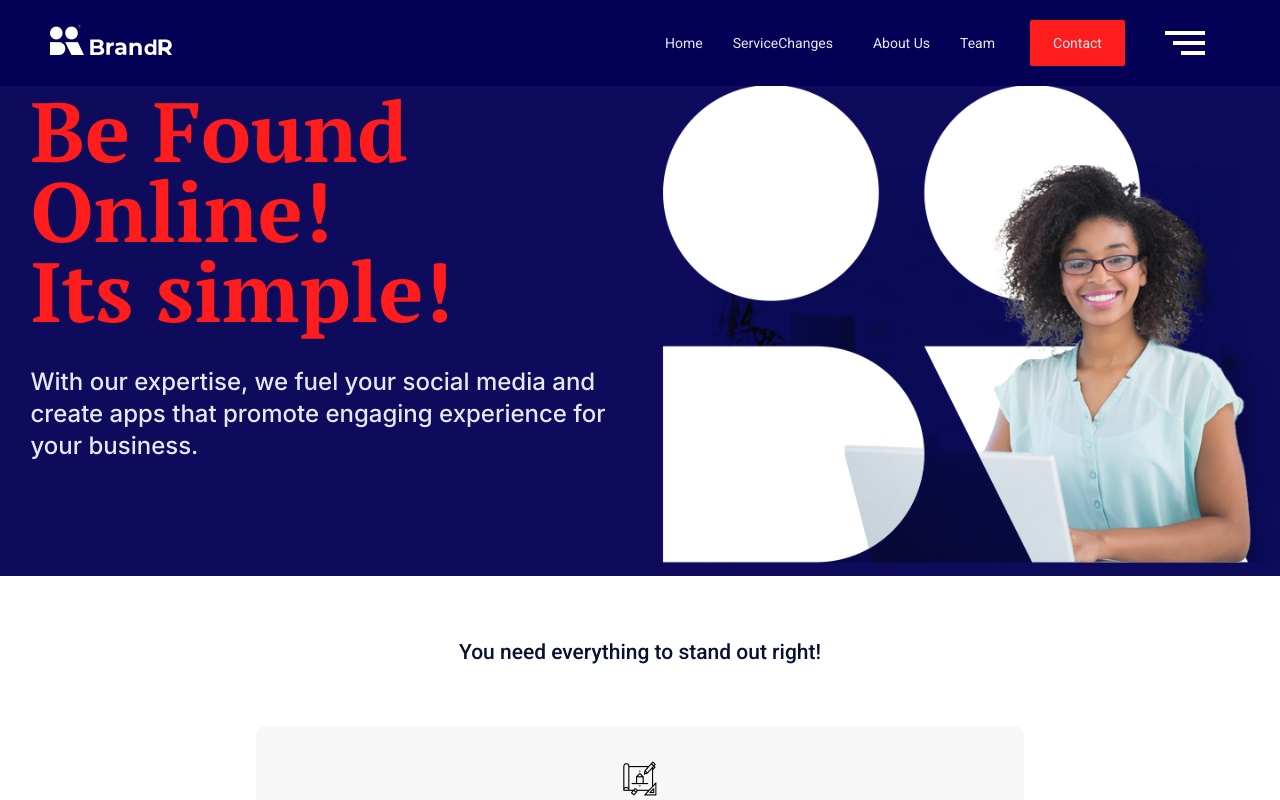
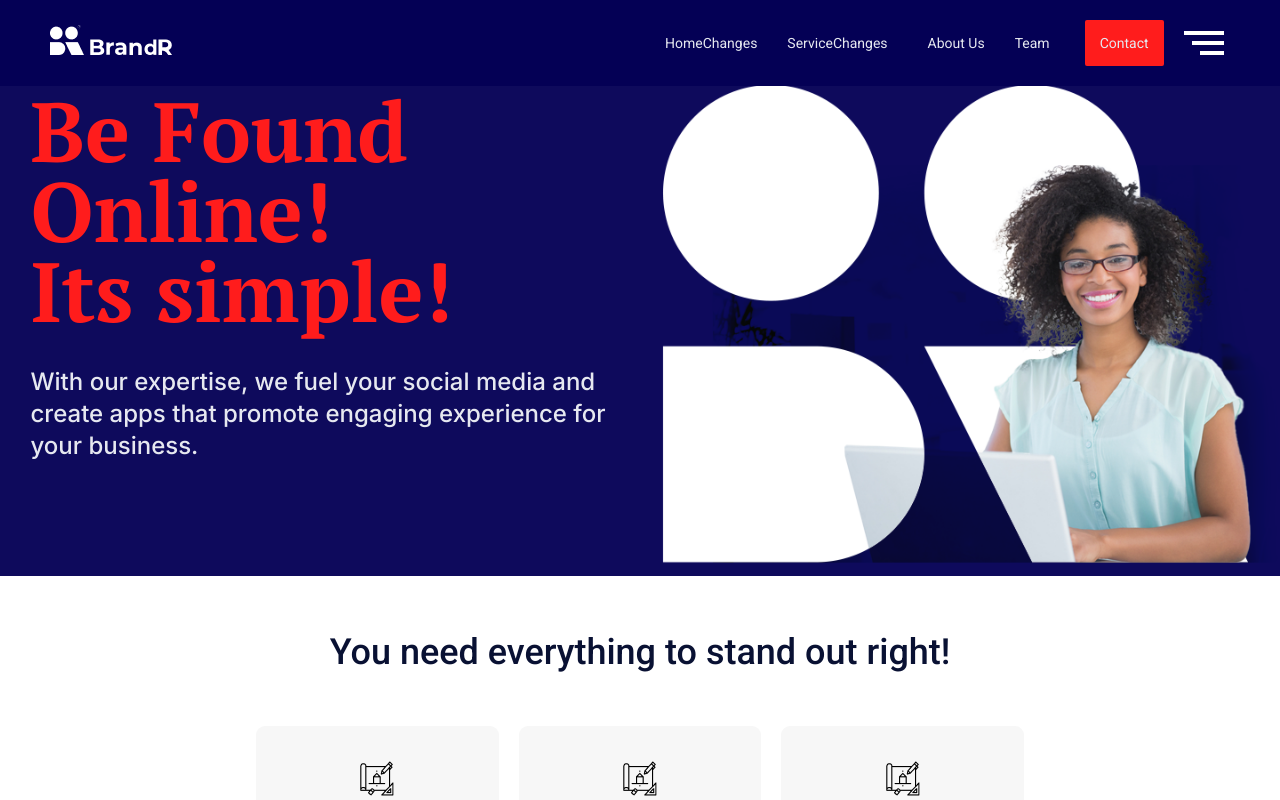
Before and after one commit to georgebsmith-tech/brandre-client, a Next.js app: page / in a window 1280 px wide. Shown: the top 800 px of the page. Built offline with nearby package versions, Linux system fonts and the light colour scheme.

Commit message:
back to 1224

```diff
--- a/src/components/ContactForm.js
+++ b/src/components/ContactForm.js
@@ -2,7 +2,7 @@ import Link from 'next/link'
 import {FaCaretSquareDown as FaCaretDown} from 'react-icons/fa'
 import { useMediaQuery } from 'react-responsive';
 export default function ContactForm() {
-    const onTabletOrMobile = useMediaQuery({ query: '(max-width: 1224px)' })
+    const onTabletOrMobile = useMediaQuery({ query: '(max-width: 1700px)' })
     return (
         <form action="" className={`${onTabletOrMobile?'px5':null}`}>
             <input className={`${onTabletOrMobile?'full-width mb20':'d-none'}  f14 text-gray-500 ls2 bdr5 bdg2 p10 monte`} placeholder='Select Reason for Contacting Us.'/>
--- a/src/components/Nav.js
+++ b/src/components/Nav.js
@@ -8,7 +8,7 @@ export default function Nav() {
         <img src="./images/HomePage/Frame 1.png" alt=""/>
         <div className={`${onTabletOrMobile?'block self-end': 'grid'} grid3 p10`}>
             <div className={`f14 ${onTabletOrMobile? 'd-none':'flex space-around'}`}>
-                <Link href='p20 text-white'><a className='nb p15 text-white'>Home</a></Link>
+                <Link href='p20 text-white'><a className='nb p15 text-white'>HomeChanges</a></Link>
                 <Link href='p20 text-white'><a className='nb p15 text-white mr10'>ServiceChanges</a></Link>
                 <Link href='p20 bg-red text-white'><a className='nb p15 text-white'>About Us</a></Link>
                 <Link href='p20 text-white'><a className='nb p15 text-white'>Team</a></Link>
--- a/src/pages/index.js
+++ b/src/pages/index.js
@@ -15,7 +15,7 @@ import ContactForm from '../components/ContactForm'
 import {FaArrowCircleDown, FaArrowDown} from 'react-icons/fa'
 
 export default function Home() {
-  const onTabletOrMobile = useMediaQuery({ query: '(max-width: 1600px)' })
+  const onTabletOrMobile = useMediaQuery({ query: '(max-width: 1224px)' })
   return (
     <div className='x-hidden'>
     {/* <div> */}
```
